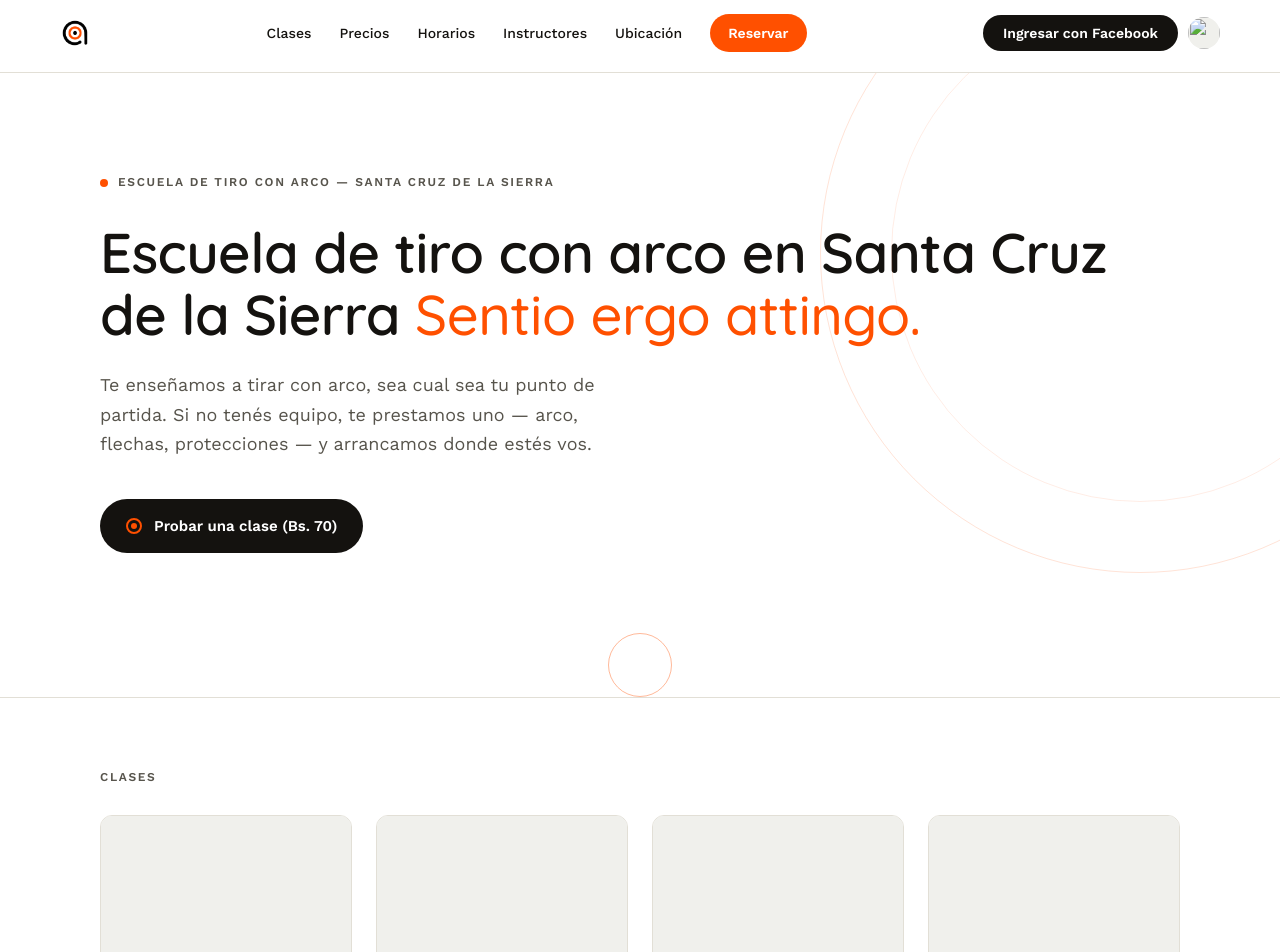
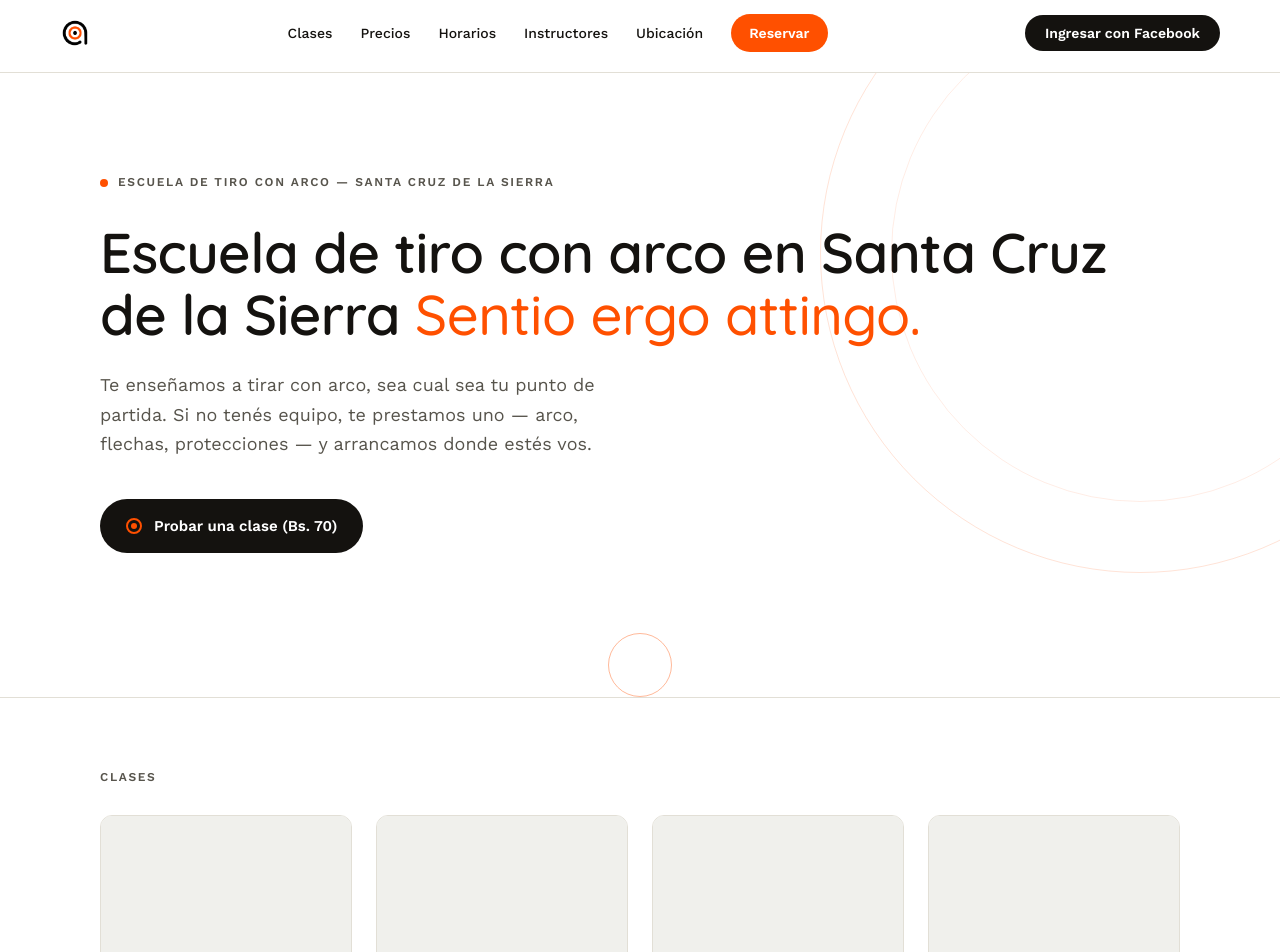
Before and after one commit to asosab/arbat_frontend, a Jekyll site: the page built from index.md, in a window 1280 px wide. Shown: the top 952 px of the page. Built offline with Jekyll 4.4.1, drawn with Linux system fonts in a browser that asks for light colours.

Commit message:
Update style.scss

```diff
--- a/assets/css/style.scss
+++ b/assets/css/style.scss
@@ -17,6 +17,16 @@
 // Reset + base
 // ---------------------------------------------------------------------------
 *, *::before, *::after { box-sizing: border-box; margin: 0; padding: 0; }
+
+// El atributo `hidden` nativo debe ganarle a cualquier `display` fijado por
+// un componente (ej. .nav-cta y .nav-user-logged usan flex/inline-flex sin
+// condicionarlo). Sin esto, assets/js/user.js pone hidden=true/false pero
+// el elemento sigue viéndose igual — bug real: el botón "Ingresar con
+// Facebook" seguía mostrándose logueado, y viceversa el avatar roto seguía
+// visible al desloguearse.
+[hidden] {
+  display: none !important;
+}
 
 html { -webkit-text-size-adjust: 100%; }
 
```
